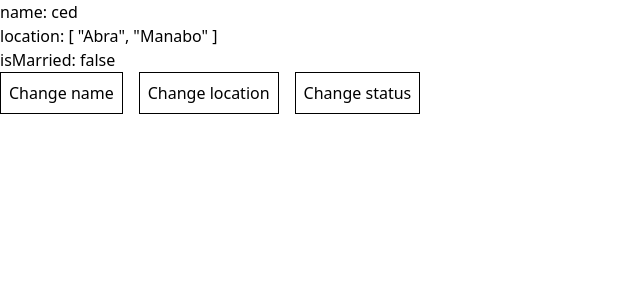
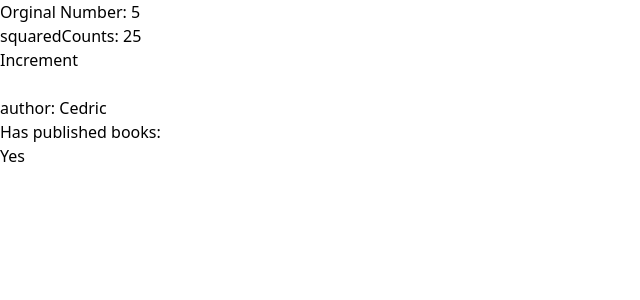
Before and after one commit to CedricKyle/my-vue-journey, a Vue app: page / in a window 1280 px wide. Shown: the top 300 px of the page, without its empty margins (0-640 px from the left). Built offline with nearby package versions, Linux system fonts and the light colour scheme.

Commit message:
Computed Properties

```diff
--- a/src/App.vue
+++ b/src/App.vue
@@ -1,7 +1,7 @@
 <script setup>
-  import Ref from './components/Ref.vue';
+  import ComputedProperties from './components/ComputedProperties.vue';
 </script>
 
 <template>
-  <Ref />
+  <ComputedProperties />
 </template>
--- /dev/null
+++ b/src/components/ComputedProperties.vue
@@ -0,0 +1,36 @@
+<script setup>
+  import {ref, computed, reactive} from 'vue'
+
+  const count = ref(5)
+
+  const author = reactive({
+    name: 'Cedric',
+    books: [
+      'Book 1: gin',
+      'Book 2: beer'
+    ]
+  })
+
+  const publisBookMessage = computed(() => author.books.length > 0 ? 'Yes' : 'No')
+
+  // const squaredCounts = computed(() => {
+  //   return count.value * count.value
+  // })
+
+  const squaredCounts = computed(() => count.value * count.value)
+
+  const incrementCounts = () => {
+    count.value++
+  }
+</script>
+
+<template>
+  <h1>Orginal Number: {{ count }}</h1>
+  <h1>squaredCounts: {{ squaredCounts }}</h1>
+  <button @click="incrementCounts">Increment</button>
+
+  <br><br>
+  <p>author: {{ author.name }}</p>
+  <p>Has published books:</p>
+  <span>{{ publisBookMessage }}</span>
+</template>
```
